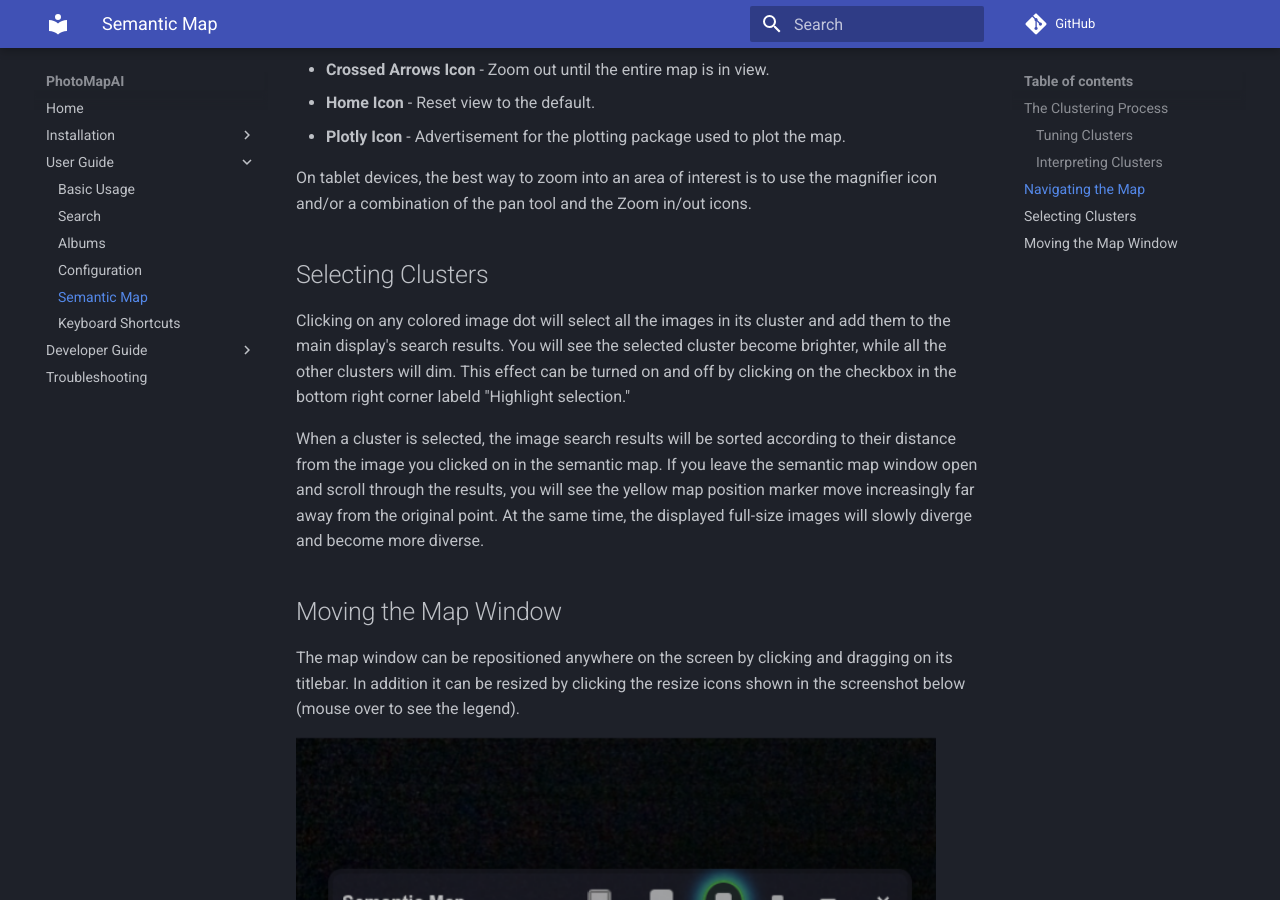
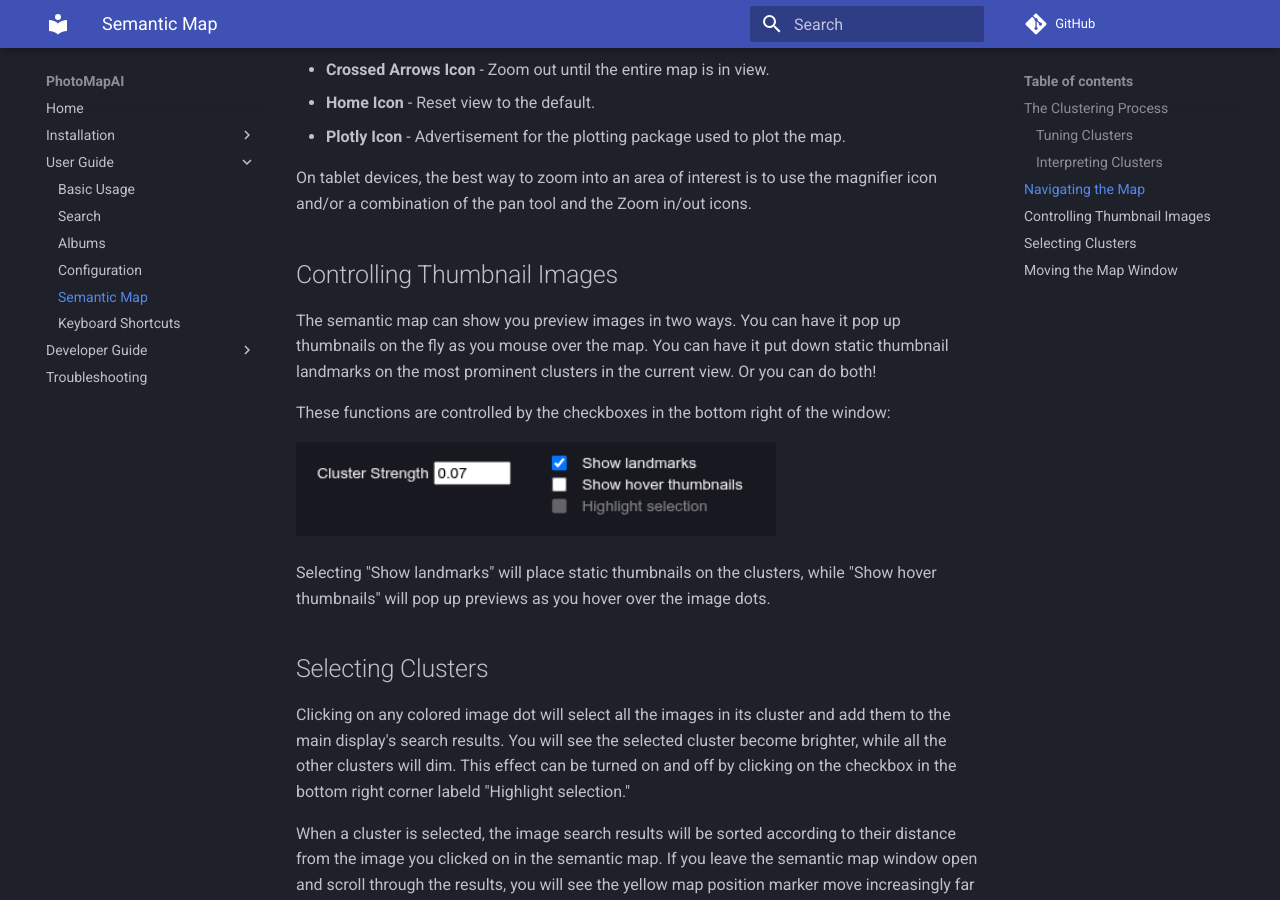
Before and after one commit to lstein/PhotoMapAI, an MkDocs documentation site: the page built from docs/user-guide/semantic-map.md, in a window 1280 px wide and 900 px high, scrolled down 2812 px. Built offline with MkDocs 1.6.1 and Material for MkDocs 9.7.7, drawn with Linux system fonts in a browser that asks for light colours; comment, search, counter and statistics services are not loaded.

Commit message:
start updating for new landmarks interface in umap

```diff
--- a/docs/user-guide/semantic-map.md
+++ b/docs/user-guide/semantic-map.md
@@ -42,6 +42,18 @@ There is also a navigation bar at the top of the plot that appears when you hove
 
 On tablet devices, the best way to zoom into an area of interest is to use the magnifier icon and/or a combination of the pan tool and the Zoom in/out icons.
 
+## Controlling Thumbnail Images
+
+The semantic map can show you preview images in two ways. You can have it pop up thumbnails on the fly as you mouse over the map. You can have it put down static thumbnail landmarks on the most prominent clusters in the current view. Or you can do both!
+
+These functions are controlled by the checkboxes in the bottom right of the window:
+
+<img src="../../img/photomap_landmarks_and_thumbnails.png" width="480" alt="Thumbnail controls" class="img-hover-zoom">
+
+Selecting "Show landmarks" will place static thumbnails on the clusters, while "Show hover thumbnails" will pop up previews as you hover over the image dots.
+
+
+
 ## Selecting Clusters
 
 Clicking on any colored image dot will select all the images in its cluster and add them to the main display's search results. You will see the selected cluster become brighter, while all the other clusters will dim. This effect can be turned on and off by clicking on the checkbox in the bottom right corner labeld "Highlight selection."
```
Also changed, not shown: README.md (+1 -1 lines), docs/index.md (+1 -5 lines), docs/img/photomap_intro.png (added), docs/img/photomap_landmarks_and_thumbnails.png (added).
